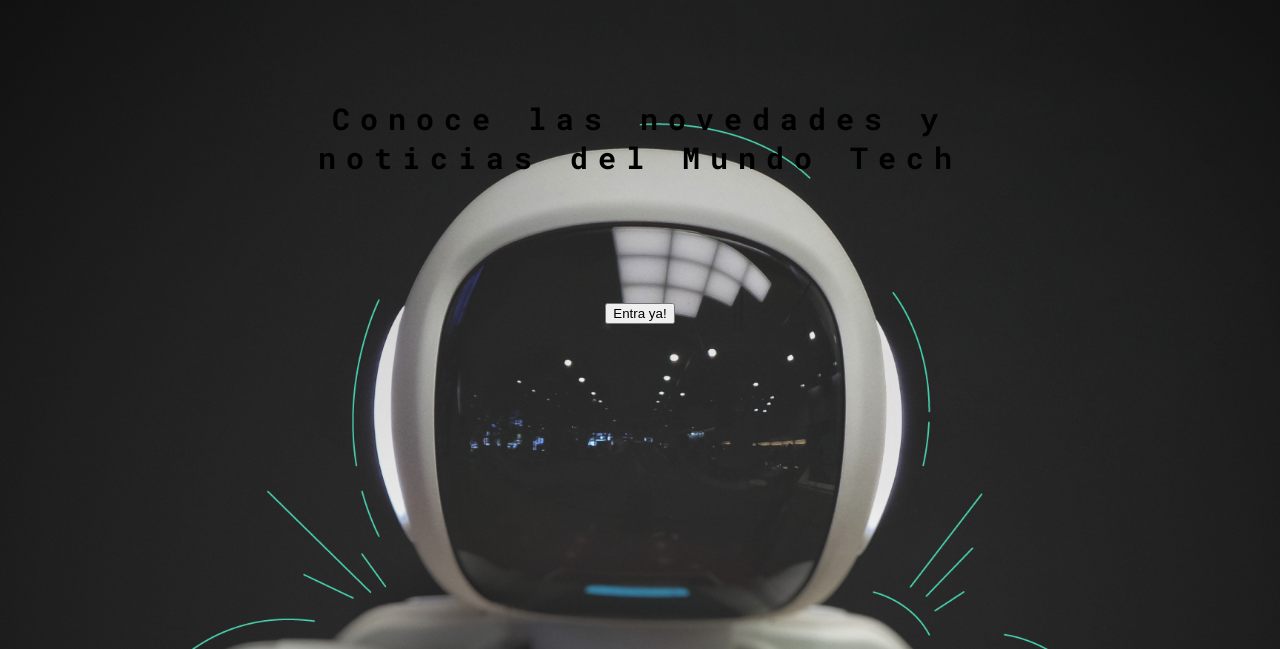
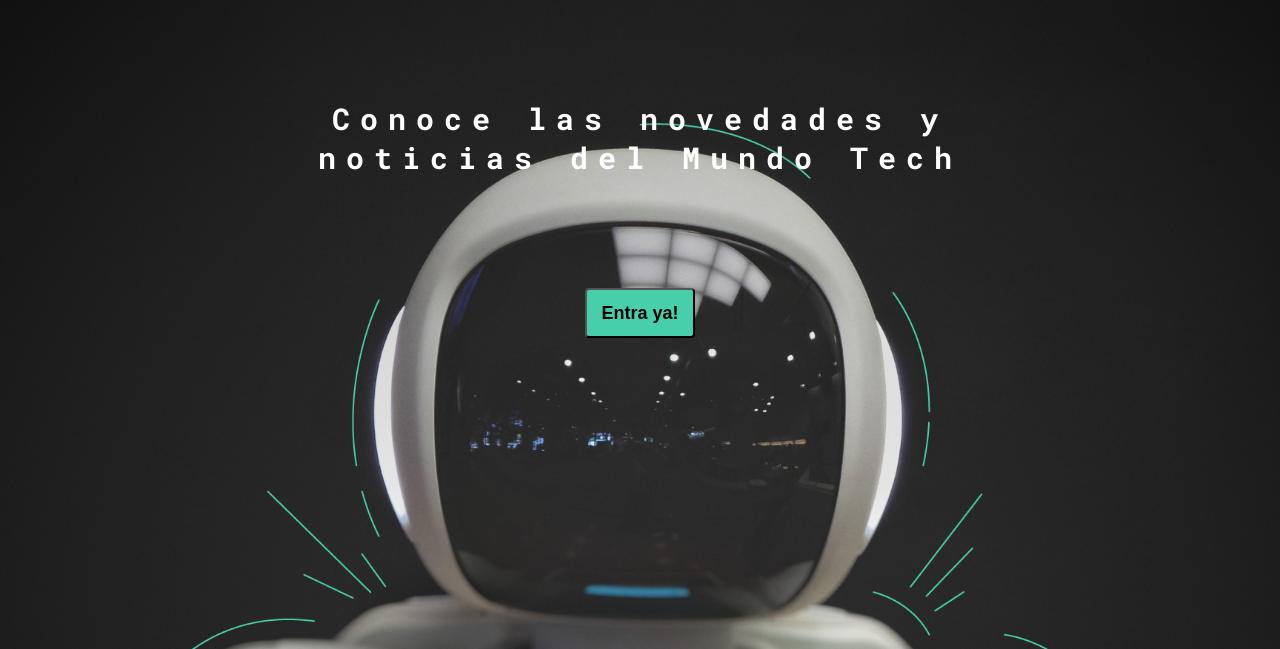
Before and after one commit to elto82/CursoPracticodeMaquetaci0nenCSS, a plain HTML site: page index.html in a window 1280 px wide. Shown: the part 151-800 px from the top of the page. Drawn offline with Linux system fonts and the light colour scheme.

Commit message:
Terminando el Home

```diff
--- a/css/main.css
+++ b/css/main.css
@@ -1,6 +1,7 @@
 @import url('https://fonts.googleapis.com/css2?family=Roboto+Mono:wght@400;500;700&family=Roboto+Serif:opsz,wght@8..144,400;8..144,500;8..144,700;8..144,900&family=Roboto+Slab:wght@400;700&display=swap');
 
 body {
+  font-family: 'Roboto Mono', monospace;
   margin: 0;
   padding: 0;
   /* no permitir escroll en una pagina*/
@@ -99,10 +100,24 @@ nav .profile-link a {
 }
 
 .home-main-text {
-  font-family: 'Roboto Mono', monospace;;
+  font-family: 'Roboto Mono', monospace;
   font-size: 30px;
   font-weight: 700;
   letter-spacing: 10px;
-  color: black;
+  color: white;
   text-align: center;
 }
+
+.home-main-button {
+  width: 110px;
+  height: 50px;
+  background-color: #47cfac;
+  display: grid;
+  align-items: center;
+  border-radius: 4px;
+}
+
+.home-main-button a {
+  font-weight: 700;
+  font-size: 18px;
+}
--- a/index.html
+++ b/index.html
@@ -35,7 +35,7 @@
       <p class="home-main-text">Conoce las novedades y <br> noticias del Mundo Tech
         <p />
         <button class="home-main-button">
-          <a class="home-main-button" href="./blogs.html">Entra ya!</a>
+          <a href="./blogs.html">Entra ya!</a>
         </button>
     </section>
 </body>
```
